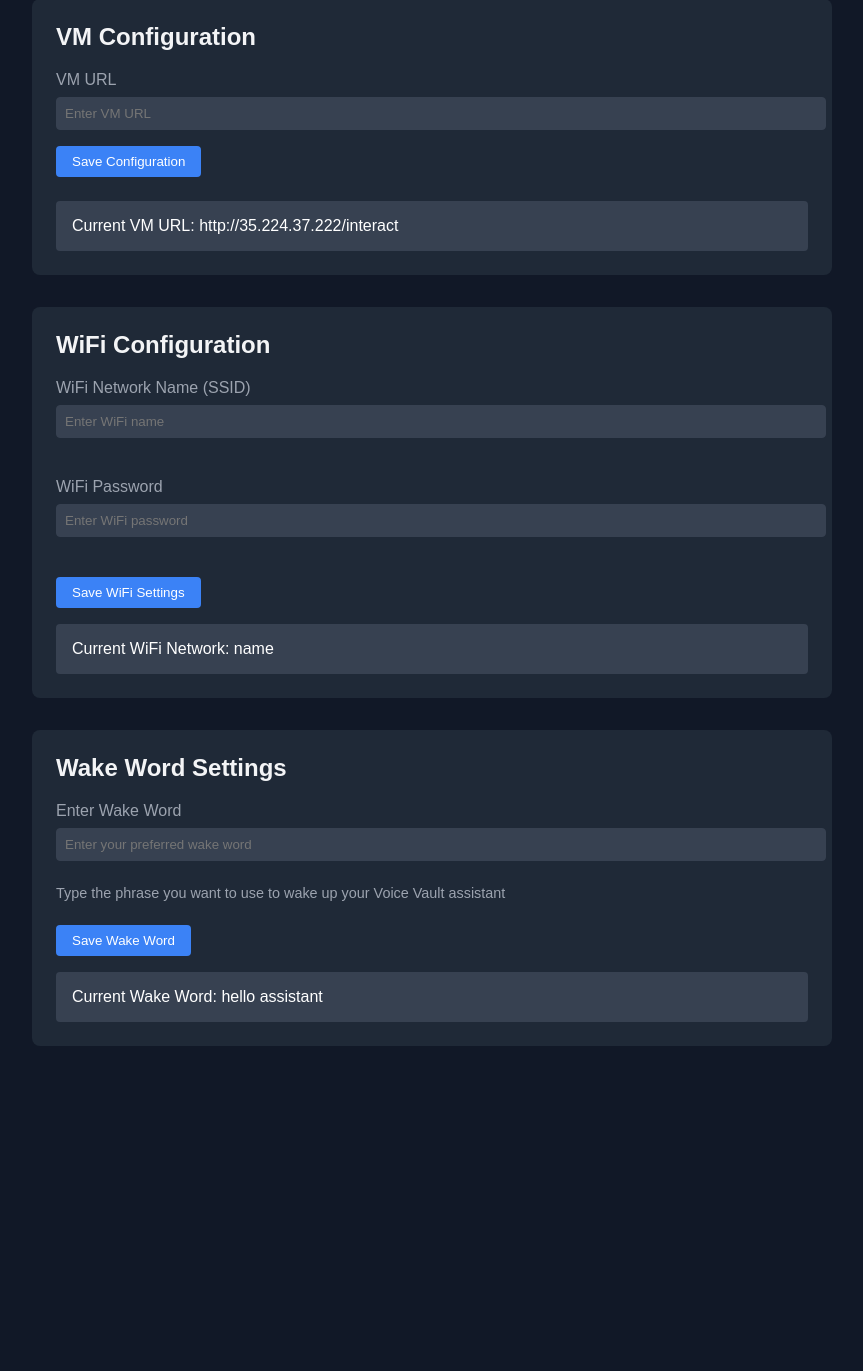
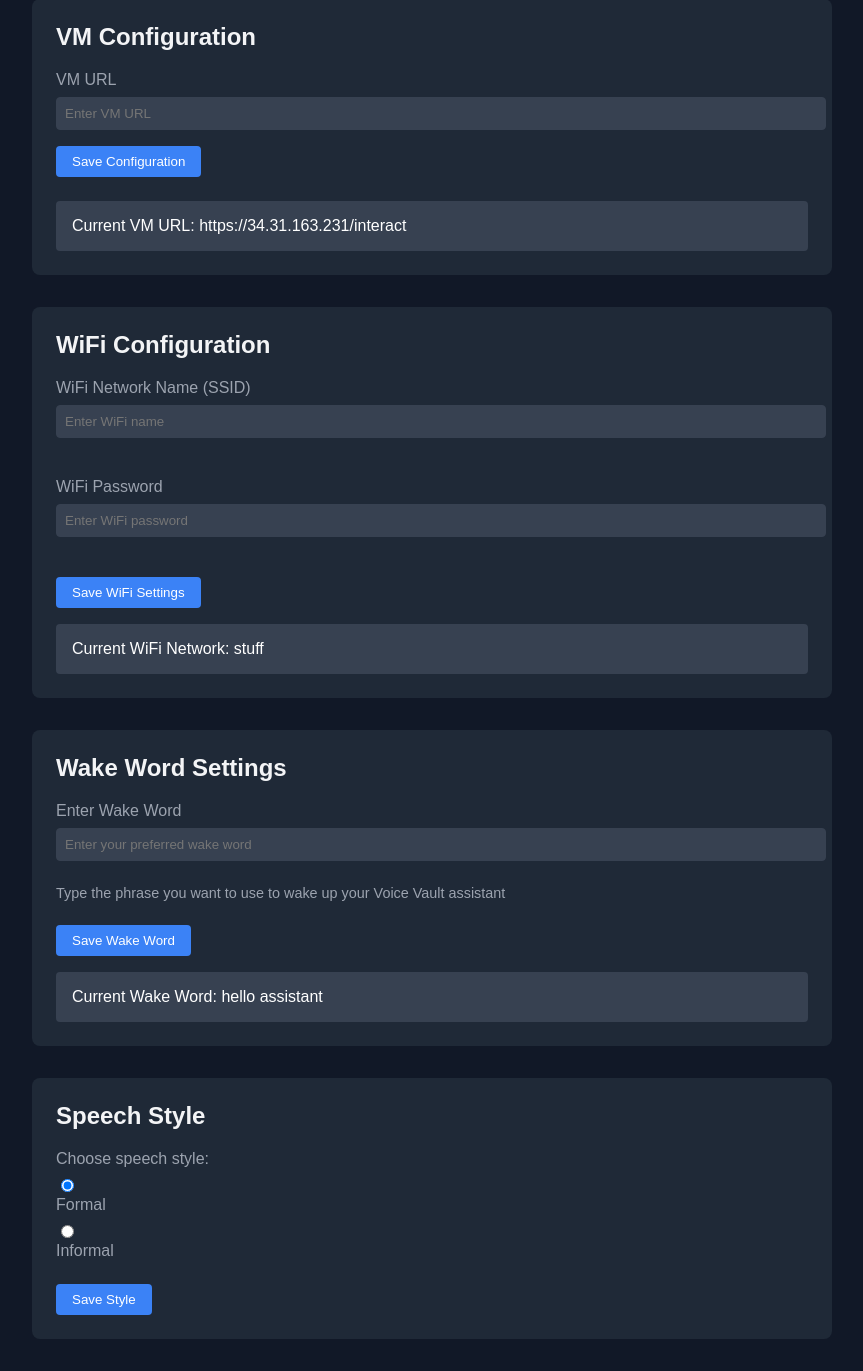
Before and after one commit to jankrom/Voice-Vault, a Flask app: page /settings in a window 1280 px wide. Shown: the part 160-1531 px from the top of the page, without its empty margins (208-1071 px from the left). Before the commit the page ends 1206 px from the top, so only its background shows below. Run offline with Flask 3, Linux system fonts and the light colour scheme; the visitor is signed in with stand-in values (Sample User, id 1); data that the repository does not hold is empty.

Commit message:
adding speech style

```diff
--- a/device/config.ini
+++ b/device/config.ini
@@ -1,3 +1,4 @@
 [default]
 wake_word = hello assistant
-model_addr = http://35.224.37.222/interact
+model_addr = https://34.31.163.231/interact
+speech_style = formal
--- a/device/website/app.py
+++ b/device/website/app.py
@@ -256,6 +256,36 @@ def get_wake_word():
         print(f"Error reading wake word config: {e}")
     return jsonify({"wake_word": "Hey Voice Vault"})
 
+@app.route("/save_speech_style", methods=["POST"])
+@requires_auth
+def save_speech_style():
+    data = request.get_json()
+    speech_style = data.get("speech_style")
+    print("got here")
+
+    if speech_style:
+        try:
+            config["default"]["speech_style"] = speech_style
+            with open(CONFIG_PATH, "w") as f:
+                    config.write(f)
+            return jsonify({"success": True})
+        except Exception as e:
+            print(f"Error saving speech_style config: {e}")
+            return jsonify({"success": False, "error": str(e)}), 500
+    return jsonify({"success": False, "error": "Missing speech_style input"}), 400
+
+
+@app.route("/get_speech_style")
+@requires_auth
+def get_speech_style():
+    try:
+        return jsonify({"speech_style": config["default"]["speech_style"]})
+    except Exception as e:
+        print(f"Error reading wake word config: {e}")
+    return jsonify({"speech_style": None})
+
+
+
 
 if __name__ == "__main__":
     app.run(debug=True, host="0.0.0.0", port=5001)
--- a/device/website/static/script.js
+++ b/device/website/static/script.js
@@ -11,6 +11,9 @@ document.addEventListener("DOMContentLoaded", function () {
   }
   if (document.getElementById("fileList")) {
     loadFileList()
+  }
+  if (document.getElementById("speechStyleForm")) {
+    fetchCurrentSpeechStyle()
   }
 
   // Handle VM form submission
@@ -117,7 +120,59 @@ document.addEventListener("DOMContentLoaded", function () {
       }
     })
   }
+
+  // Handle Speech Style form submission
+  const speechStyleForm = document.getElementById("speechStyleForm")
+  if (speechStyleForm) {
+    console.log("got here")
+    speechStyleForm.addEventListener("submit", async function (e) {
+      e.preventDefault()
+      const selectedStyle = document.querySelector('input[name="speechStyle"]:checked')?.value
+
+
+      if (!selectedStyle) {
+        showStatus("Please select a speech style", "error", "speechStyleStatus")
+        return
+      }
+
+      try {
+        const response = await fetch("/save_speech_style", {
+          method: "POST",
+          headers: {
+            "Content-Type": "application/json",
+          },
+          body: JSON.stringify({ speech_style: selectedStyle }),
+        })
+
+        if (response.ok) {
+          showStatus("Speech style saved successfully!", "success", "speechStyleStatus")
+        } else {
+          const data = await response.json()
+          showStatus("Failed to save speech style: " + data.error, "error", "speechStyleStatus")
+        }
+      } catch (error) {
+        console.error("Error:", error)
+        showStatus("Error saving speech style", "error", "speechStyleStatus")
+      }
+    })
+  }
 })
+
+
+
+  async function fetchCurrentSpeechStyle() {
+    try {
+      const response = await fetch("/get_speech_style")
+      const data = await response.json()
+      if (data.speech_style) {
+        const radio = document.querySelector(`input[name="speechStyle"][value="${data.speech_style}"]`)
+        if (radio) radio.checked = true
+      }
+    } catch (error) {
+      console.error("Error fetching speech style:", error)
+    }
+  }
+
 
 document.addEventListener("DOMContentLoaded", loadFileList)
 
@@ -178,6 +233,9 @@ async function fetchCurrentWakeWord() {
     console.error("Error fetching wake word configuration:", error)
   }
 }
+
+
+
 
 function showStatus(message, type, elementId) {
   const status = document.getElementById(elementId)
@@ -244,6 +302,9 @@ function loadFileList() {
     .then((response) => response.json())
     .then((data) => {
       const fileList = document.getElementById("fileList")
+      if(!fileList){
+        return
+      }
       fileList.innerHTML = "" // clear existing list
       console.log(data)
 
--- a/device/website/templates/settings.html
+++ b/device/website/templates/settings.html
@@ -66,6 +66,25 @@
             </form>
             <div id="currentWakeWord" class="current-config"></div>
         </section>
+
+        <section class="section">
+            <h2>Speech Style</h2>
+            <form id="speechStyleForm">
+                <div class="form-group">
+                    <label>Choose speech style:</label>
+                    <div>
+                        <input type="radio" id="formal" name="speechStyle" value="formal" checked>
+                        <label for="formal">Formal</label>
+                    </div>
+                    <div>
+                        <input type="radio" id="informal" name="speechStyle" value="informal">
+                        <label for="informal">Informal</label>
+                    </div>
+                </div>
+                <button type="submit">Save Style</button>
+                <div id="speechStyleStatus" class="status"></div>
+            </form>
+        </section>
     </div>
 </body>
 
--- a/device/website/wifi_config.txt
+++ b/device/website/wifi_config.txt
@@ -1 +1 @@
-{"ssid": "name", "password": "pass"}
+{"ssid": "stuff", "password": "stuff"}
```
Also changed, not shown: device/app/device-app.py (+12 -2 lines).
